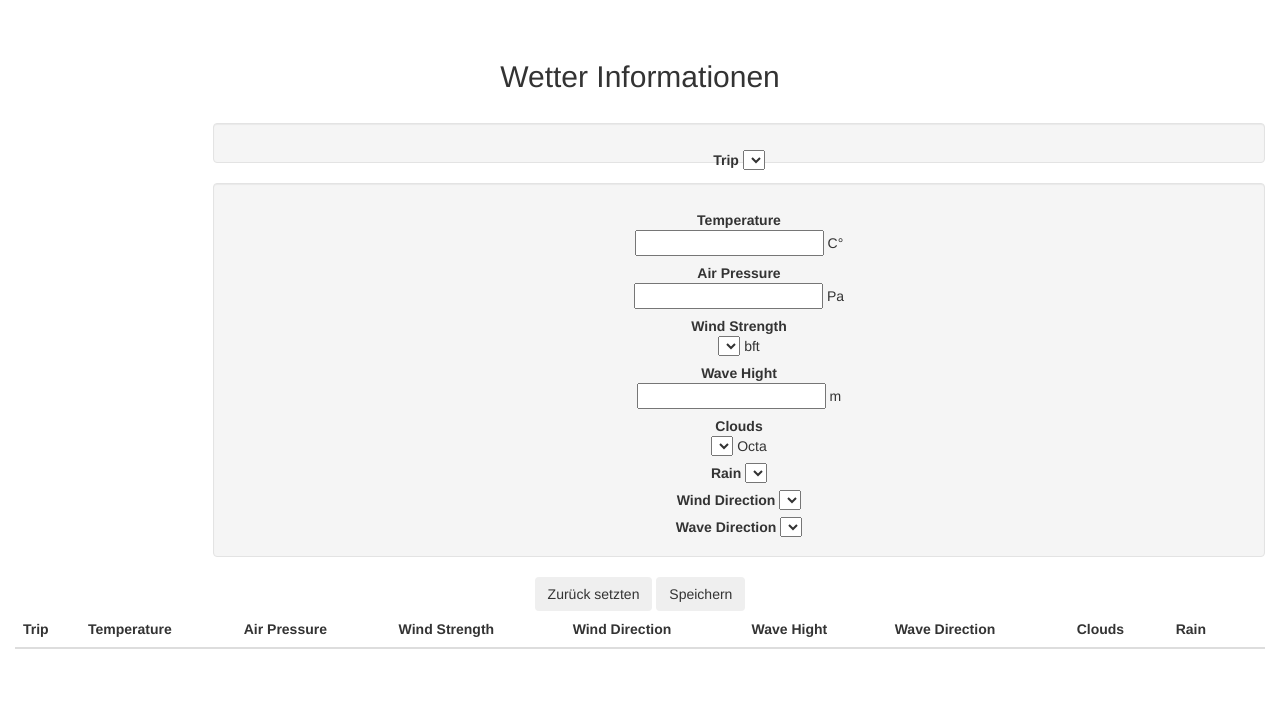
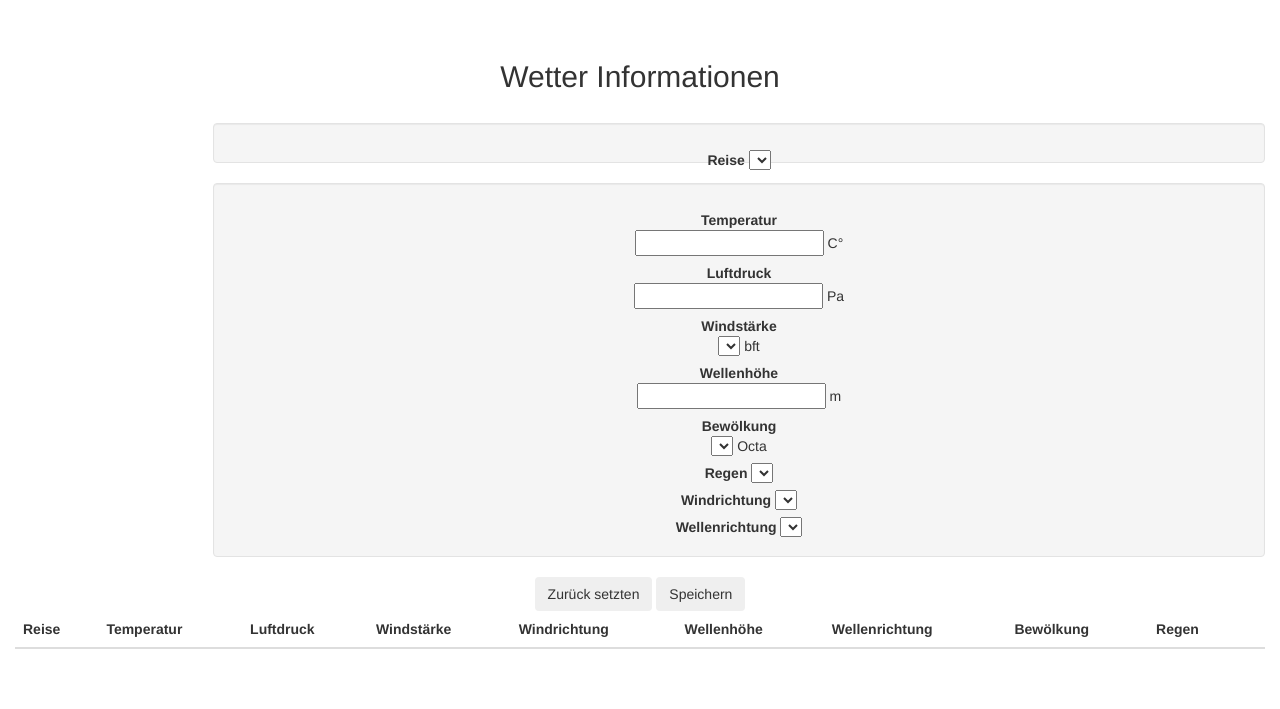
Before and after one commit to casherart/WebtechGroup8, a PHP site: page /app_weather.php in a window 1280 px wide. Shown: the part 198-907 px from the top of the page. Run offline with PHP 8.4, Linux system fonts and the light colour scheme; data that the repository does not hold is empty; some libraries are stand-ins or nearby versions.

Commit message:
save
save to repair

```diff
--- a/site/app_weather.php
+++ b/site/app_weather.php
@@ -61,7 +61,7 @@ include('database_library.php');
                     	<div class="row well" style="margin-left: 15%; height: 30px;">
                             <div class="span4">
                                 <div class="control-group">
-                                	<label class="control-label padding-right10">Trip</label>
+                                	<label class="control-label padding-right10">Reise</label>
                                     <select name="trip" id="trip" class="select-long">
                                     	<?php
                                             get_select_options(MYSQL_HOST, MYSQL_USER, MYSQL_PW, MYSQL_DB, "SELECT tnr as id, titel as description FROM tripinfo ORDER BY tnr asc;");
@@ -73,21 +73,21 @@ include('database_library.php');
                         <div class="row well" style="margin-left: 15%;">
                             <div class="span4">
                                 <div class="control-group">
-                                    <label class="control-label padding-right10">Temperature</label>
+                                    <label class="control-label padding-right10">Temperatur</label>
                                     <div class="input-append">
                                         <input class="input-medium" type="text" id="temp" name="temp" />
-                                        <span title="C°" style="cursor: pointer" class="add-on">C°</span>
+                                        <span title="Celsius" style="cursor: pointer" class="add-on">C°</span>
                                     </div>
                                 </div>
                                 <div class="control-group">
-                                    <label class="control-label padding-right10">Air Pressure</label>
+                                    <label class="control-label padding-right10">Luftdruck</label>
                                     <div class="input-append">
                                         <input class="input-medium" type="text" id="airpress" name="airpress" />
-                                        <span title="Pa" style="cursor: pointer" class="add-on">Pa</span>
+                                        <span title="Pascal" style="cursor: pointer" class="add-on">Pa</span>
                                     </div>
                                 </div>
                                 <div class="control-group">
-                                    <label class="control-label padding-right10">Wind Strength</label>
+                                    <label class="control-label padding-right10">Windstärke</label>
                                     <div class="input-append">
                                         <select	name="wind_strength" id="windstr" class="select-medium">
                                             <?php
@@ -98,10 +98,10 @@ include('database_library.php');
                                     </div>
                                 </div>
                                 <div class="control-group">
-                                    <label class="control-label padding-right10">Wave Hight</label>
+                                    <label class="control-label padding-right10">Wellenh&ouml;he</label>
                                     <div class="input-append">
                                         <input class="input-medium" type="text" id="whight" name="whight"/>
-                                        <span title="meter" style="cursor: pointer" class="add-on">m</span>
+                                        <span title="Meter" style="cursor: pointer" class="add-on">m</span>
                                     </div>
                                 </div>
 
@@ -110,7 +110,7 @@ include('database_library.php');
                                 <div class="control-group">
 
                                     <div class="control-group">
-                                        <label class="control-label padding-right10">Clouds</label>
+                                        <label class="control-label padding-right10">Bew&ouml;lkung</label>
                                         <div class="input-append">
                                             <select name="clouds" id="cloud" class="select-medium">
                                                 <?php
@@ -121,7 +121,7 @@ include('database_library.php');
                                         </div>
                                     </div>
                                     <div class="control-group">
-                                        <label class="control-label padding-right10">Rain</label>
+                                        <label class="control-label padding-right10">Regen</label>
                                         <select name="rain" id="rain" class="select-medium">
                                             <?php
                                             get_select_options(MYSQL_HOST, MYSQL_USER, MYSQL_PW, MYSQL_DB, "SELECT id, description FROM rain ORDER BY id asc;");
@@ -129,7 +129,7 @@ include('database_library.php');
                                         </select>
                                     </div>
                                     <div class="control-group">
-                                        <label class="control-label padding-right10">Wind Direction</label>
+                                        <label class="control-label padding-right10">Windrichtung</label>
                                         <select name="wind_direction" id="winddir" class="select-medium">
                                             <?php
                                             get_select_options(MYSQL_HOST, MYSQL_USER, MYSQL_PW, MYSQL_DB, "SELECT wd.id as id, d.description as description FROM wind_direction as wd left join direction as d on wd.direction_id = d.id ORDER BY id asc;");
@@ -137,7 +137,7 @@ include('database_library.php');
                                         </select>
                                     </div>
                                     <div class="control-group">
-                                        <label class="control-label padding-right10">Wave Direction</label>
+                                        <label class="control-label padding-right10">Wellenrichtung</label>
                                         <select name="wave_direction" id="wavedir" class="select-medium">
                                             <?php
                                             get_select_options(MYSQL_HOST, MYSQL_USER, MYSQL_PW, MYSQL_DB, "SELECT wd.id as id, d.description as description FROM wave_direction as wd left join direction as d on wd.direction_id = d.id ORDER BY id asc;");
@@ -159,15 +159,15 @@ include('database_library.php');
 	                <table class="appTable table table-hover" cellspacing="0px" cellpadding="5px">
 	                    <thead>
 	                        <tr>
-	                            <th>Trip</th>
-	                            <th>Temperature</th>
-	                            <th>Air Pressure</th>
-	                            <th>Wind Strength</th>
-	                            <th>Wind Direction</th>
-	                            <th>Wave Hight</th>
-	                            <th>Wave Direction</th>
-	                            <th>Clouds</th>
-	                            <th>Rain</th>
+	                            <th>Reise</th>
+	                            <th>Temperatur</th>
+	                            <th>Luftdruck</th>
+	                            <th>Windst&auml;rke</th>
+	                            <th>Windrichtung</th>
+	                            <th>Wellenh&ouml;he</th>
+	                            <th>Wellenrichtung</th>
+	                            <th>Bew&ouml;lkung</th>
+	                            <th>Regen</th>
 	                            <th></th>
 	                        </tr>
 	                    </thead>
```
